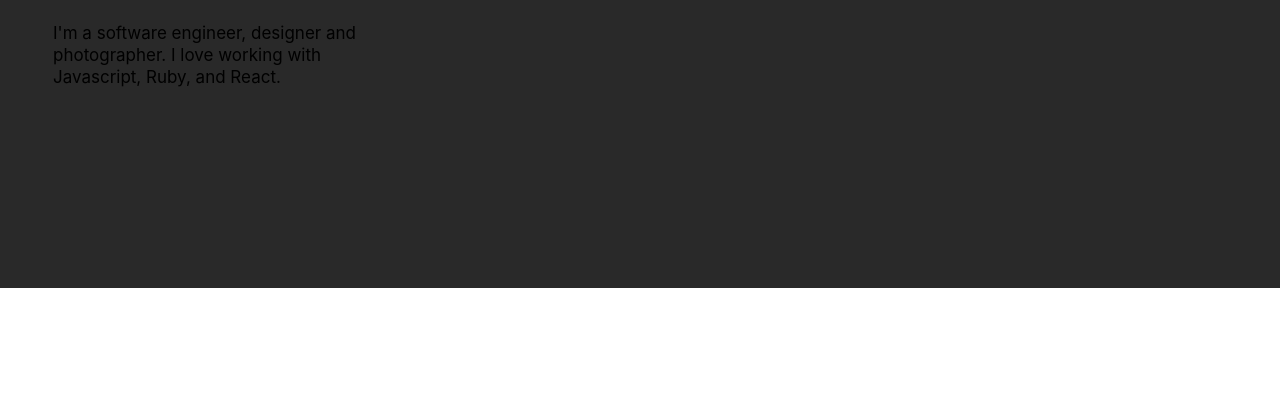
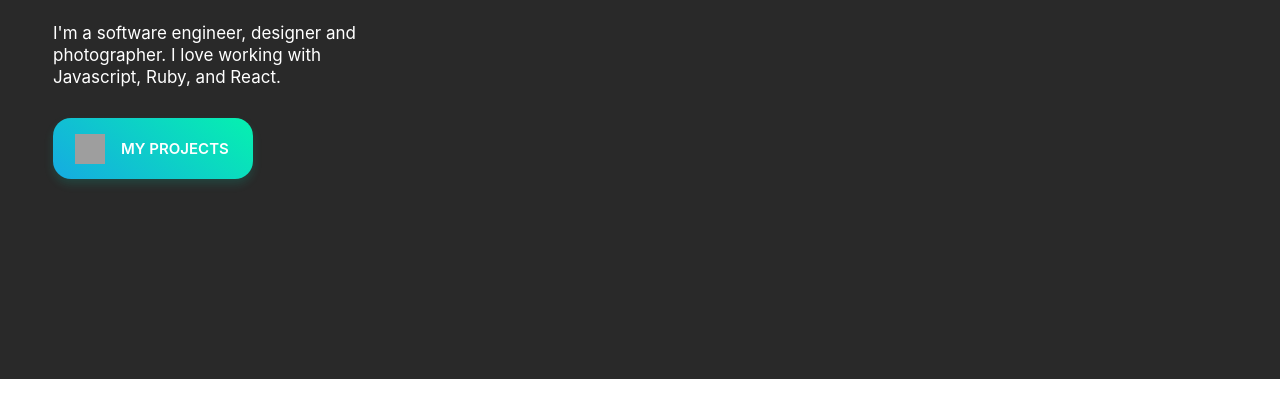
Before and after one commit to denvermullets/denvermullets-port-gatsby, a Gatsby site: page / in a window 1280 px wide. Shown: the part 328-746 px from the top of the page. Built offline with nearby package versions, Linux system fonts and the light colour scheme; Gatsby itself is replaced by a stand-in of ours; grey boxes are pictures that could not be loaded.

Commit message:
:construction: update projects button

```diff
--- /dev/null
+++ b/src/components/buttons/ViewProjects.js
@@ -0,0 +1,54 @@
+import { Link } from "gatsby"
+import React from "react"
+import styled from "styled-components"
+import { Caption2 } from "../styles/TextStyles"
+
+// we're utilizing css grid to handle alignment inside the button which lets us
+// have flexibility when we want to animate elements separately in the button
+export default function ViewProjects(props) {
+  return (
+    <Link to="/page-2">
+      <Wrapper>
+        <IconWrapper>
+          <Icon src="/images/icons/squares.svg" />
+        </IconWrapper>
+        <Title>{props.title}</Title>
+      </Wrapper>
+    </Link>
+  )
+}
+
+// wrapper is basic button styling
+// grid template columns takes each column size, currently only 2 columns
+const Wrapper = styled.div`
+  width: 200px;
+  height: 61px;
+  /* padding: 12px; */
+  padding: 10px;
+  background: linear-gradient(220.46deg, #06efb1 3.63%, #15ade0 96.85%);
+  box-shadow: 0px 5px 10px rgba(9, 228, 186, 0.15);
+  border-radius: 18px;
+  gap: 5px;
+
+  display: grid;
+  grid-template-columns: 53px auto;
+  align-items: center;
+`
+
+const Title = styled(Caption2)`
+  color: white;
+`
+const Icon = styled.img`
+  width: 30px;
+  height: 30px;
+`
+const IconWrapper = styled.div`
+  /* width: 30px;
+  height: 30px; */
+  /* background: linear-gradient(220.46deg, #ffe099 3.63%, #ef436b 96.85%); */
+  /* border-radius: 50%; */
+  display: grid;
+  justify-content: center;
+  justify-self: center;
+  align-content: center;
+`
--- a/src/components/sections/HeroSection.js
+++ b/src/components/sections/HeroSection.js
@@ -1,5 +1,6 @@
 import React from "react"
 import styled from "styled-components"
+import ViewProjects from "../buttons/ViewProjects"
 import { H1, MediumText } from "../styles/TextStyles"
 
 export default function HeroSection() {
@@ -12,6 +13,7 @@
             I'm a software engineer, designer and photographer. I love working
             with Javascript, Ruby, and React.
           </Description>
+          <ViewProjects title="My Projects" />
         </TextWrapper>
       </ContentWrapper>
     </Wrapper>
@@ -38,6 +40,7 @@
   color: white;
 `
 const Description = styled(MediumText)`
+  color: white;
   font-size: 17px;
   line-height: 130%;
 `
```
